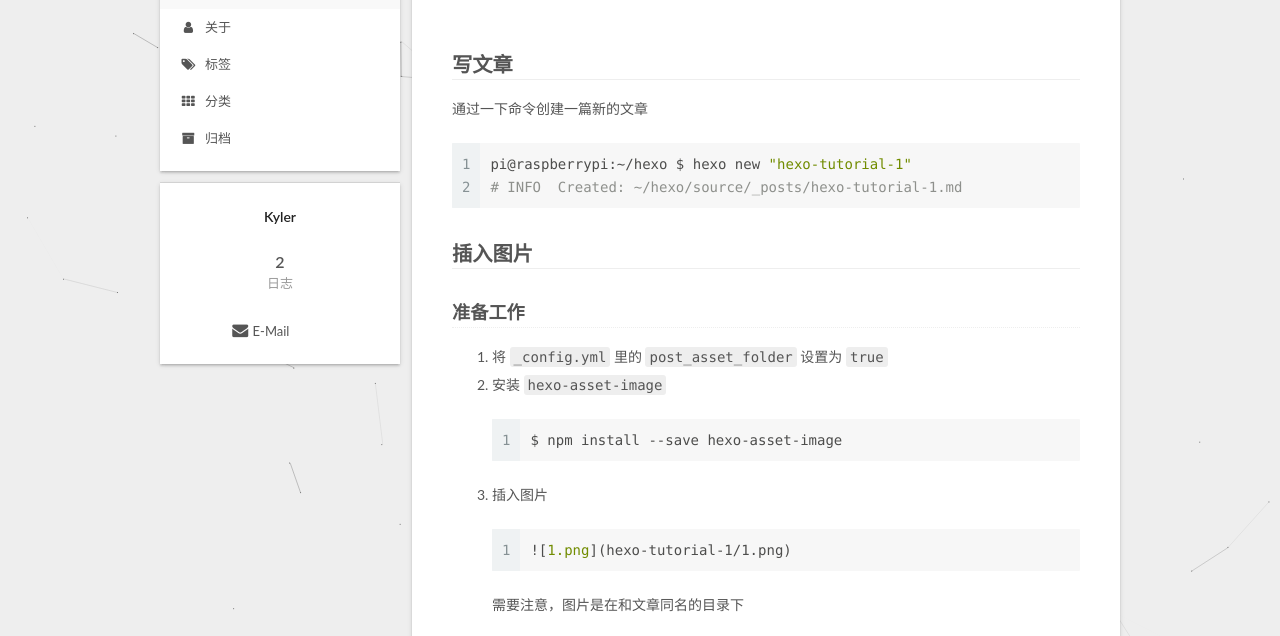
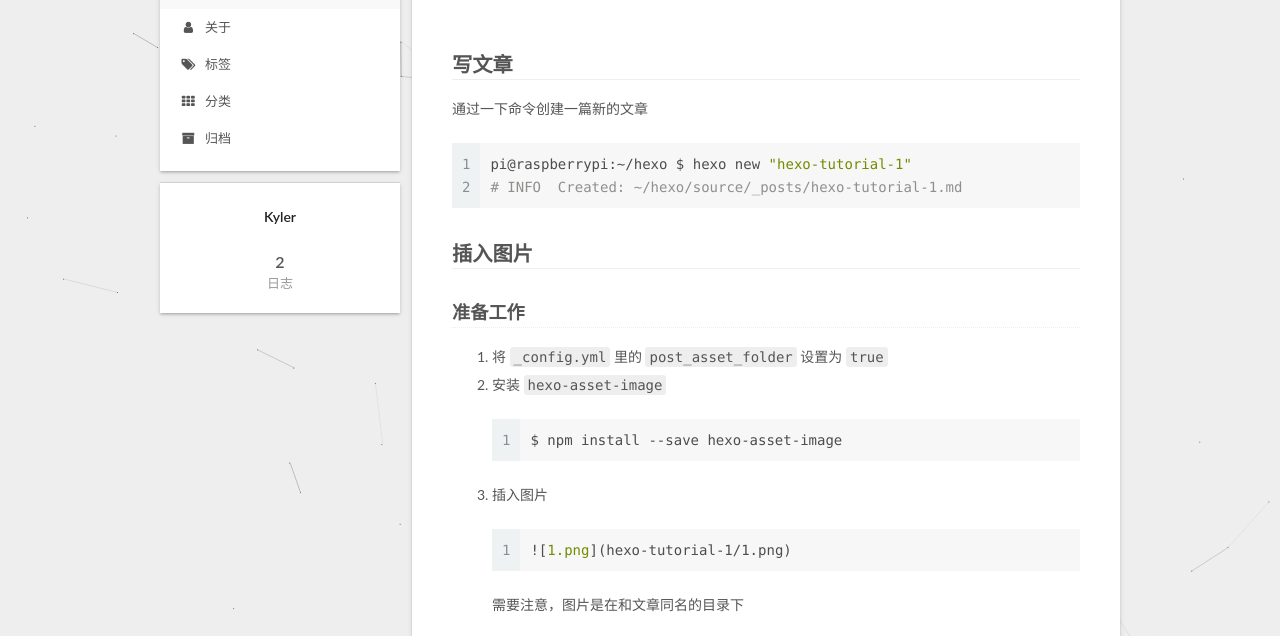
Before and after one commit to forhuan/forhuan.github.io, a plain HTML site: page index.html in a window 1280 px wide. Shown: the part 127-763 px from the top of the page. Drawn offline with Linux system fonts and the light colour scheme; a script that the page names is missing.

Commit message:
Site updated: 2018-06-06 12:34:31

```diff
--- a/css/main.css
+++ b/css/main.css
@@ -1837,7 +1837,7 @@ img:hover {
   width: 4px;
   height: 4px;
   border-radius: 50%;
-  background: #a10f62;
+  background: #b3e014;
 }
 .links-of-blogroll {
   font-size: 13px;
--- a/index.html
+++ b/index.html
@@ -697,15 +697,6 @@
 
 
 
-            <div class="links-of-author motion-element">
-
-                <span class="links-of-author-item">
-                  <a href="mailto:771773847@qq.com" target="_blank" title="E-Mail"><i class="fa fa-fw fa-envelope"></i>E-Mail</a>
-
-                </span>
-
-            </div>
-
 
 
 
```
Also changed, not shown: 2018/06/05/hello-world/index.html (+0 -9 lines), 2018/06/05/hexo-tutorial-1/index.html (+0 -9 lines), about/index.html (+0 -9 lines), archives/2018/06/index.html (+0 -9 lines), archives/2018/index.html (+0 -9 lines), archives/index.html (+0 -9 lines), categories/index.html (+0 -9 lines), tags/index.html (+0 -9 lines).
